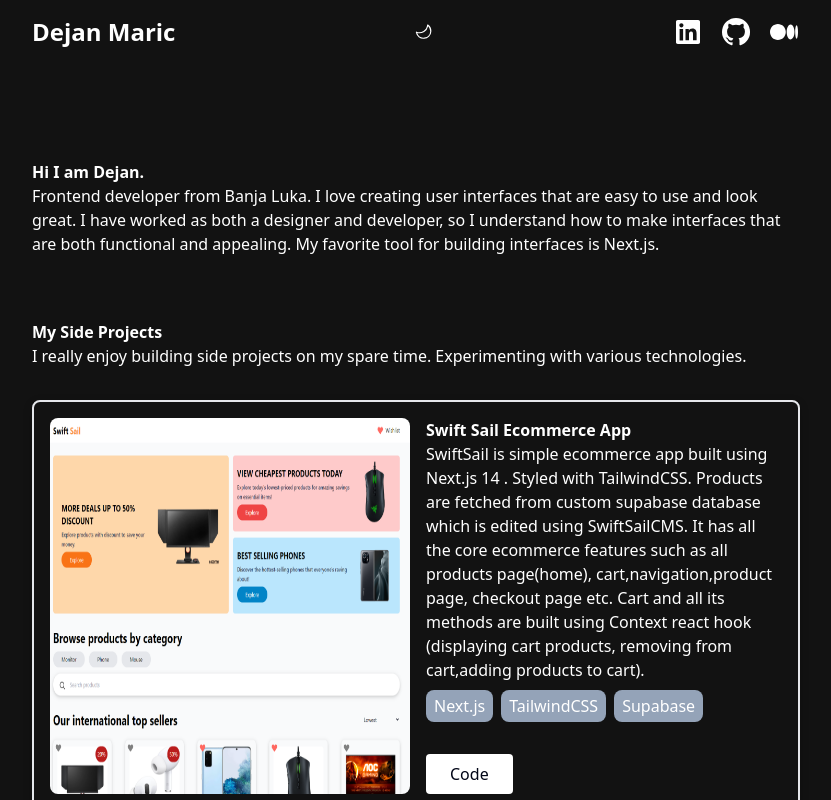
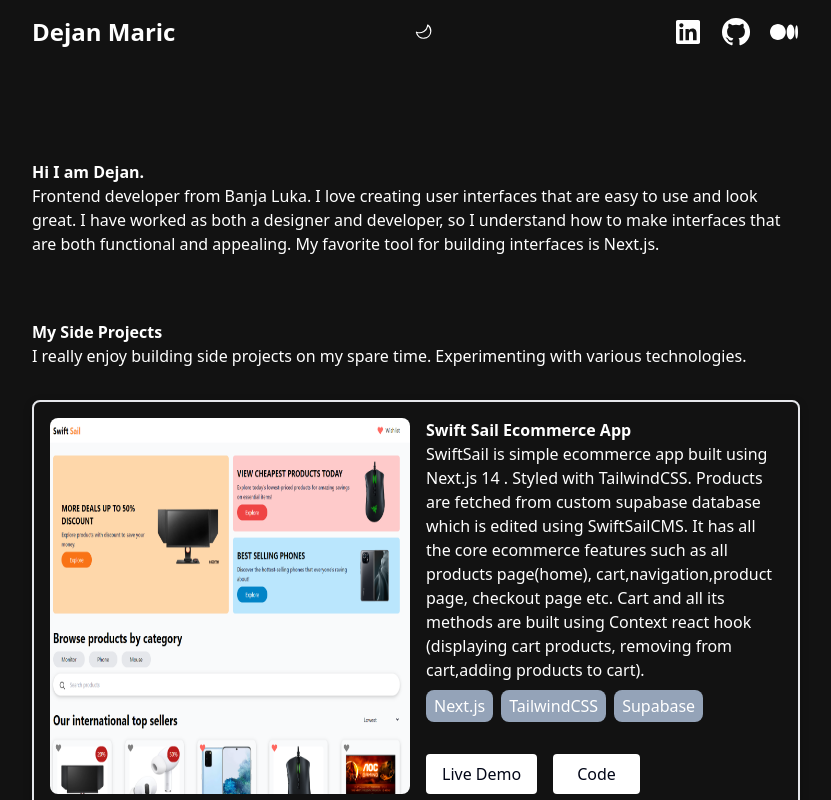
Before and after one commit to maricd7/portfolio, a Next.js app: page / in a window 1280 px wide. Shown: the top 800 px of the page, without its empty margins (224-1055 px from the left). Built offline with nearby package versions, Linux system fonts and the light colour scheme.

Commit message:
adding live links

```diff
--- a/src/app/Data/ProjectsData.js
+++ b/src/app/Data/ProjectsData.js
@@ -4,11 +4,14 @@
         paragraphTxt:'SwiftSail is simple ecommerce app built using Next.js 14 . Styled with TailwindCSS. Products are fetched from custom supabase database which is edited using SwiftSailCMS. It has all the core ecommerce features such as all products page(home), cart,navigation,product page, checkout page etc. Cart and all its methods are built using Context react hook (displaying cart products, removing from cart,adding products to cart).',
         technologies:['Next.js', 'TailwindCSS', 'Supabase'],
         image: '/swift-cover.png',
+        github:'https://github.com/maricd7/SwiftSail',
+        live:'https://swift-sail.vercel.app/',
     },
     {
         name:'Swift Sail CMS (work in progress)',
         paragraphTxt:'Swift Sail CMS is a robust solution designed to efficiently manage the SwiftSail shop, offering a range of features such as product addition, editing, removal, order tracking (Charts), and more. Crafted with Next.js and Tailwind CSS, this platform is enhanced with TypeScript to ensure thorough type-checking, crucial for enabling clients to directly edit content on the production environment with confidence.',
         technologies:['Next.js', 'TailwindCSS', 'Supabase', 'Typescript','Chart JS',],
         image: '/cms-cover.png',
+        github:'https://github.com/maricd7/SwiftSailCMS',
     }
 ]
--- a/src/app/components/ProjectsSection/ProjectBox.js
+++ b/src/app/components/ProjectsSection/ProjectBox.js
@@ -1,26 +1,56 @@
-import Image from 'next/image'
-import React from 'react'
-import { Paragraph, Subheading } from '../common'
-import Link from 'next/link'
+"use client";
+import Image from "next/image";
+import React, { useEffect, useState } from "react";
+import { Paragraph, Subheading } from "../common";
+import Link from "next/link";
 
-export const ProjectBox = ({name,text,technologies,image}) => {
-  console.log('deki', typeof(image))
+export const ProjectBox = ({ name, text, technologies, image,github,live }) => {
+  //temp link state until cms is done
+  const [isSwiftSail, setIsSwiftSail] = useState(false);
+
+  useEffect(() => {
+    if (name === "Swift Sail Ecommerce App") {
+      setIsSwiftSail(true);
+    } else {
+      setIsSwiftSail(false);
+    }
+  }, []);
   return (
-    <div className='rounded-lg mt-8 flex md:flex-row flex-col gap-4 border-2 border-gray-200 p-4 shadow-[0_3px_10px_rgb(0,0,0,0.2)]'>
-        <Image className='rounded-lg' src={image} width={360} height={180} alt='SwiftSail Project Cover'/>
-        <div>
-          <Subheading text={name}/>
-          <Paragraph text={text}/>
-          <div className='flex gap-2 mt-2 flex-wrap'>
-           {technologies.map((tech,index)=>(
-            <span className='px-2 py-1 bg-slate-400 rounded-lg'>{tech}</span>
-           ))}
-          </div>
-          <div className='flex gap-4 mt-8'>
-            {/* <Link className='bg-black text-white hover:bg-white hover:text-black py-2 px-4 rounded dark:bg-white dark:text-slate-950 dark:hover:bg-slate-950 dark:hover:text-white' href='https://github.com/maricd7/portfolio'>Live Demo</Link> */}
-            <Link className='bg-black text-white hover:bg-white hover:text-black py-2 px-6 rounded dark:bg-white dark:text-slate-950 dark:hover:bg-slate-950 dark:hover:text-white' href='https://github.com/maricd7/portfolio'>Code</Link>
-          </div>
+    <div className="rounded-lg mt-8 flex md:flex-row flex-col gap-4 border-2 border-gray-200 p-4 shadow-[0_3px_10px_rgb(0,0,0,0.2)]">
+      <Image
+        className="rounded-lg"
+        src={image}
+        width={360}
+        height={180}
+        alt="SwiftSail Project Cover"
+      />
+      <div>
+        <Subheading text={name} />
+        <Paragraph text={text} />
+        <div className="flex gap-2 mt-2 flex-wrap">
+          {technologies.map((tech, index) => (
+            <span className="px-2 py-1 bg-slate-400 rounded-lg">{tech}</span>
+          ))}
         </div>
+        <div className="flex gap-4 mt-8">
+          {isSwiftSail ? (
+            <Link
+              className="bg-black text-white hover:bg-white hover:text-black py-2 px-4 rounded dark:bg-white dark:text-slate-950 dark:hover:bg-slate-950 dark:hover:text-white"
+              href={live}
+            >
+              Live Demo
+            </Link>
+          ) : (
+            <></>
+          )}
+          <Link
+            className="bg-black text-white hover:bg-white hover:text-black py-2 px-6 rounded dark:bg-white dark:text-slate-950 dark:hover:bg-slate-950 dark:hover:text-white"
+            href={github}
+          >
+            Code
+          </Link>
+        </div>
+      </div>
     </div>
-  )
-}
+  );
+};
--- a/src/app/components/ProjectsSection/Projects.js
+++ b/src/app/components/ProjectsSection/Projects.js
@@ -2,18 +2,15 @@
 import { Paragraph, Subheading } from '../common'
 import { ProjectBox } from './ProjectBox'
 import {ProjectsData} from '../../Data/ProjectsData';
-import { json } from 'stream/consumers';
 
 
 export const Projects = () => {
-  console.log(ProjectsData[0].image, 'lool')
   return (
     <div className='mx-4 md:mx-0'>
         <Subheading text='My Side Projects'/>
         <Paragraph text='I really enjoy building side projects on my spare time. Experimenting with various technologies.'/>
         {ProjectsData.map((project,index)=>(
-
-        <ProjectBox key={index} name={project.name}  text={project.paragraphTxt} technologies={project.technologies} image={project.image}/>
+        <ProjectBox key={index} name={project.name}  text={project.paragraphTxt} technologies={project.technologies} image={project.image} github={project.github} live={project.live}/>
         ))}
     </div>
   )
```
